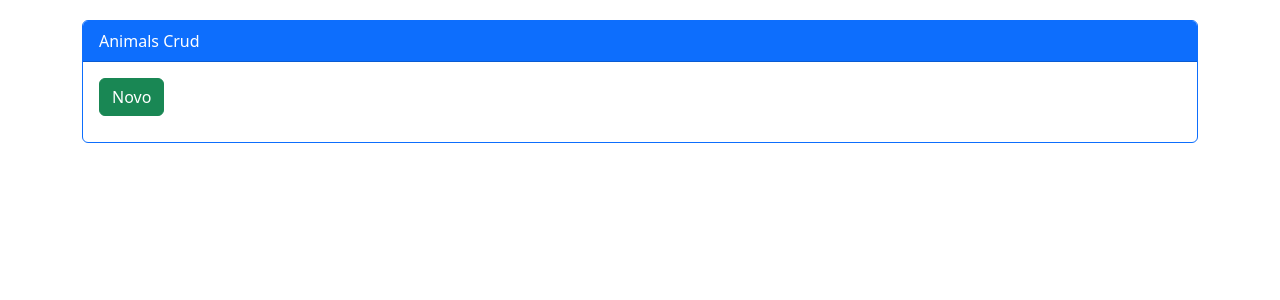
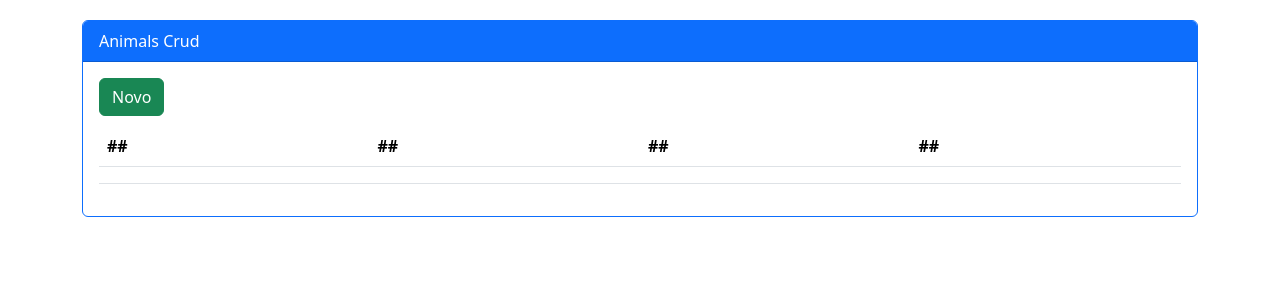
Before and after one commit to Adyson-Lima/animals_frontend, a React (Create React App) app: page / in a window 1280 px wide. Shown: the top 300 px of the page. Built offline with nearby package versions, Linux system fonts and the light colour scheme.

Commit message:
7° commit - tdd tela Animals: Existe tabela em Animals? GREEN

```diff
--- a/src/pages/Animals/index.js
+++ b/src/pages/Animals/index.js
@@ -15,6 +15,27 @@ export default function Animals(){
         <Link data-testid="mylink" className="btn btn-success"
         style={{marginBottom: '10px'}} to="/newupdate/0">Novo</Link>
 
+        <table data-testid="mytable" className="table table-hover">
+          <thead>
+            <tr>
+              <th scope="col">##</th>
+              <th scope="col">##</th>
+              <th scope="col">##</th>
+              <th scope="col">##</th>
+            </tr>
+          </thead>
+          <tbody>
+            <tr>
+              <th scope="row"></th>
+                <td></td>
+                <td></td>
+                <td>
+
+                </td>
+            </tr>
+          </tbody>
+        </table>
+
       </div>
     </div>
 
```
